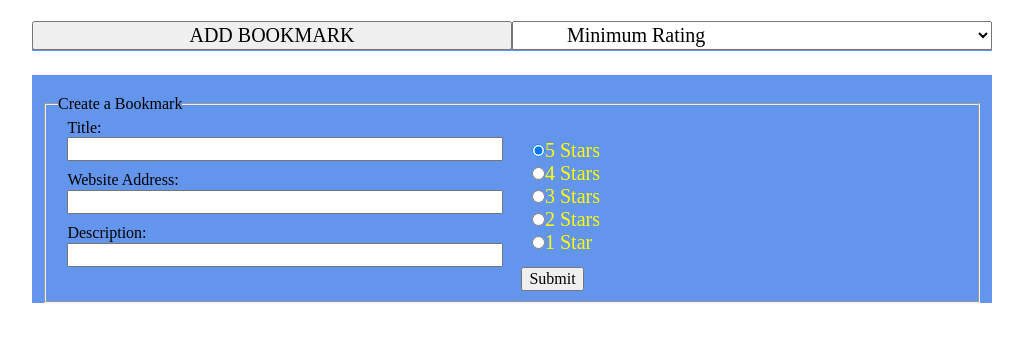
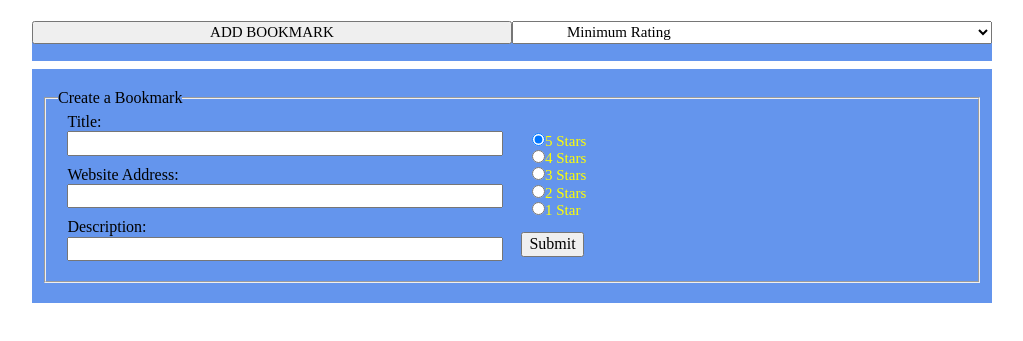
Before and after one commit to thinkful-ei23/Jemadean-bookmarks-app, a plain HTML site: page index.html in a window 1280 px wide. Both pictures are taken after a click on the button "ADD BOOKMARK". Shown: the part 59-400 px from the top of the page, without its empty margins (128-1151 px from the left). Drawn offline with nearby package versions, Linux system fonts and the light colour scheme; no server answers.

```diff
--- a/scripts/index.js
+++ b/scripts/index.js
@@ -6,6 +6,7 @@
   myBookmarks.render();
   console.log('docready ran');
 
+  //gets bookmarks info from the server, adds them to the store and tacks on an expanded key with a value of false so page always renders with details hidden.  Renders page.
   api.getBookmarks((bookmarks) => {
     bookmarks.forEach((bookmark) => store.addBookmark(bookmark));
     myBookmarks.render();
--- a/styles/main.css
+++ b/styles/main.css
@@ -4,7 +4,7 @@
 }
 
 .add-bookmark {
-  font-size: 20px;
+  font-size: 15px;
 }
 
 
@@ -13,6 +13,7 @@
   margin-top: 25px;
   background-color: cornflowerblue;
   padding-top: 20px;
+  padding-bottom: 20px;
 }
 
 .text-input {
@@ -30,17 +31,17 @@
   padding-top: 20px;
   padding-bottom: 13px;
   color: yellow;
-  font-size: 20px;
+  font-size: 15px;
 }
 
 .minRating {
-  height: 29px;
+  height: 23px;
   padding-left: 50px;
-  font-size: 20px;
+  font-size: 15px;
 }
 
 .delete-bookmark {
-  font-size: 15px;
+  font-size: 12px;
   margin-left: 60px;
   align-items: right;
 }
@@ -48,20 +49,20 @@
 .error-container {
   background-color: red;
   color: white;
-  font-size: 1.5em;
+  font-size: 20px;
 }
 
 .bookmark-list {
+  background-color: cornflowerblue;
   margin-top: 100px;
-  background-color: cornflowerblue;
-  padding-top: 10px;
+  padding-top: 20px;
 }
 
 .title-bar {
-  font-size: 30px;
+  font-size: 20px;
 }
 
 .details-card {
-  font-size: 20px;
+  font-size: 15px;
   color: white;
 }
```
Also changed, not shown: scripts/bookmark.js (+26 -21 lines).
